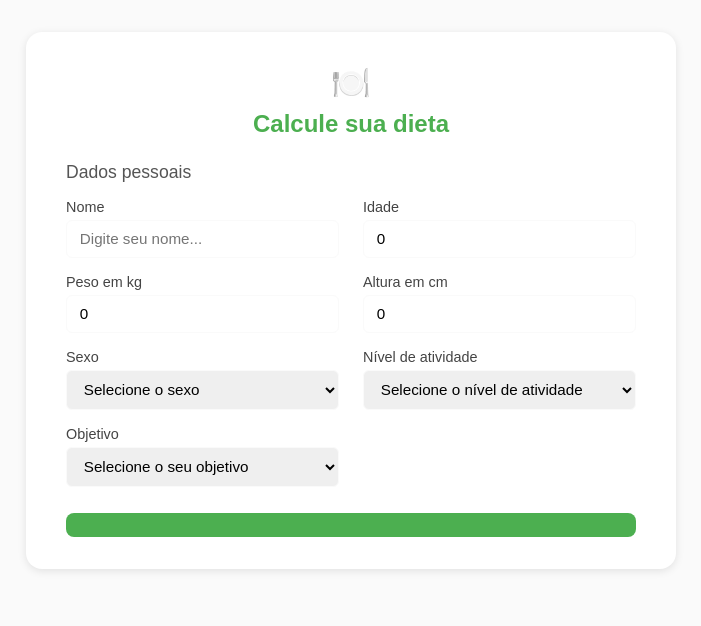
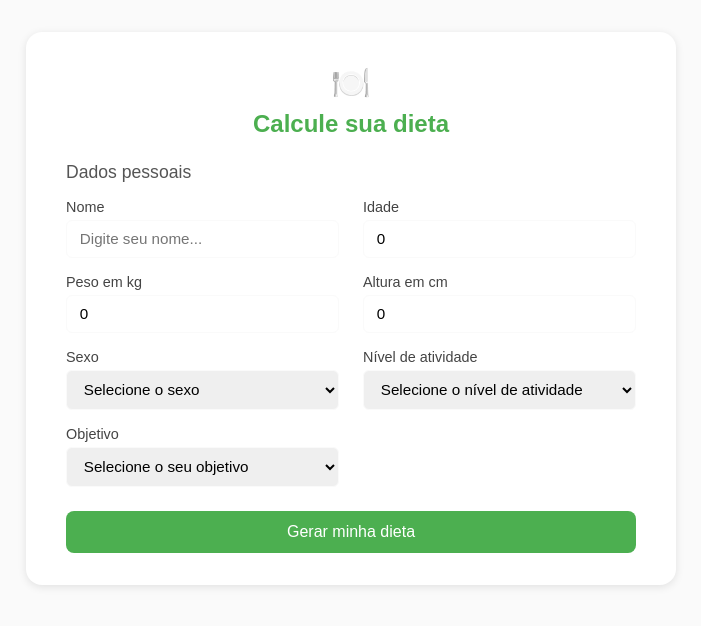
Before and after one commit to JadnaSantos/gerador-de-dieta, an Angular app in the folder frontend/: page /home in a window 1280 px wide. Shown: the top 626 px of the page, without its empty margins (289-990 px from the left). Built offline with nearby package versions, Linux system fonts and the light colour scheme; what ngx-markdown would draw is missing.

Commit message:
fix: value to send parameter api

```diff
--- a/frontend/src/app/components/form/form.component.html
+++ b/frontend/src/app/components/form/form.component.html
@@ -106,13 +106,16 @@
           "
         >
           <option value="">Selecione o seu objetivo</option>
-          <option *ngFor="let objective of objectiveList">
+          <option
+            *ngFor="let objective of objectiveList"
+            [value]="objective.value"
+          >
             {{ objective.label }}
           </option>
         </select>
       </div>
     </div>
 
-    <app-button type="submit" text="Gerar minha dieta"> </app-button>
+    <app-button type="submit"> Gerar minha dieta</app-button>
   </form>
 </section>
--- a/frontend/src/app/components/form/form.component.ts
+++ b/frontend/src/app/components/form/form.component.ts
@@ -35,6 +35,7 @@ export class FormComponent {
     { value: 'sedentary', label: 'Sedentário' },
     { value: 'two_per_week', label: '2x por semana' },
     { value: 'three_per_week', label: '3x por semana' },
+    { value: 'four_per_week', label: '4x por semana' },
     { value: 'five_per_week', label: '5x por semana' },
     { value: 'six_per_week', label: '6x por semana' },
   ];
--- a/frontend/src/app/components/form/form.types.ts
+++ b/frontend/src/app/components/form/form.types.ts
@@ -2,6 +2,7 @@ export type ActivityLevel =
   | 'sedentary'
   | 'two_per_week'
   | 'three_per_week'
+  | 'four_per_week'
   | 'five_per_week'
   | 'six_per_week';
 
```
